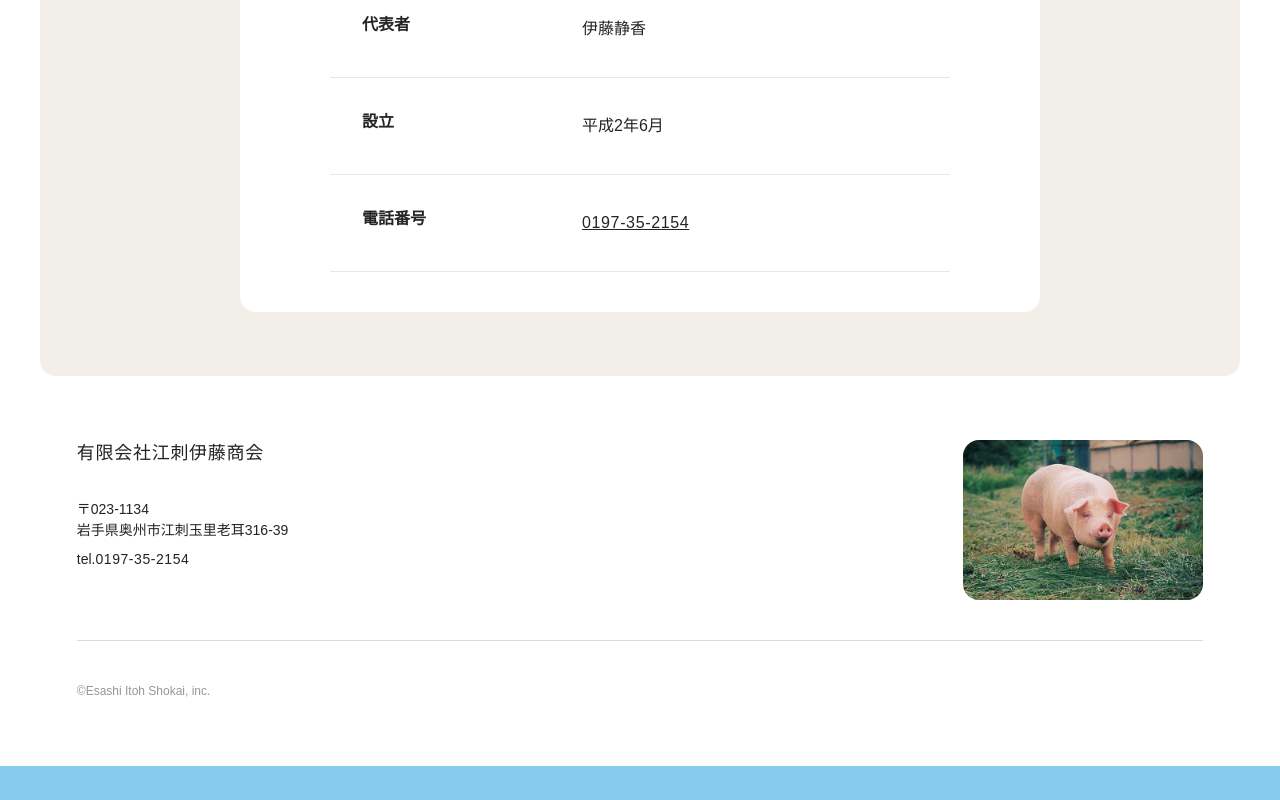
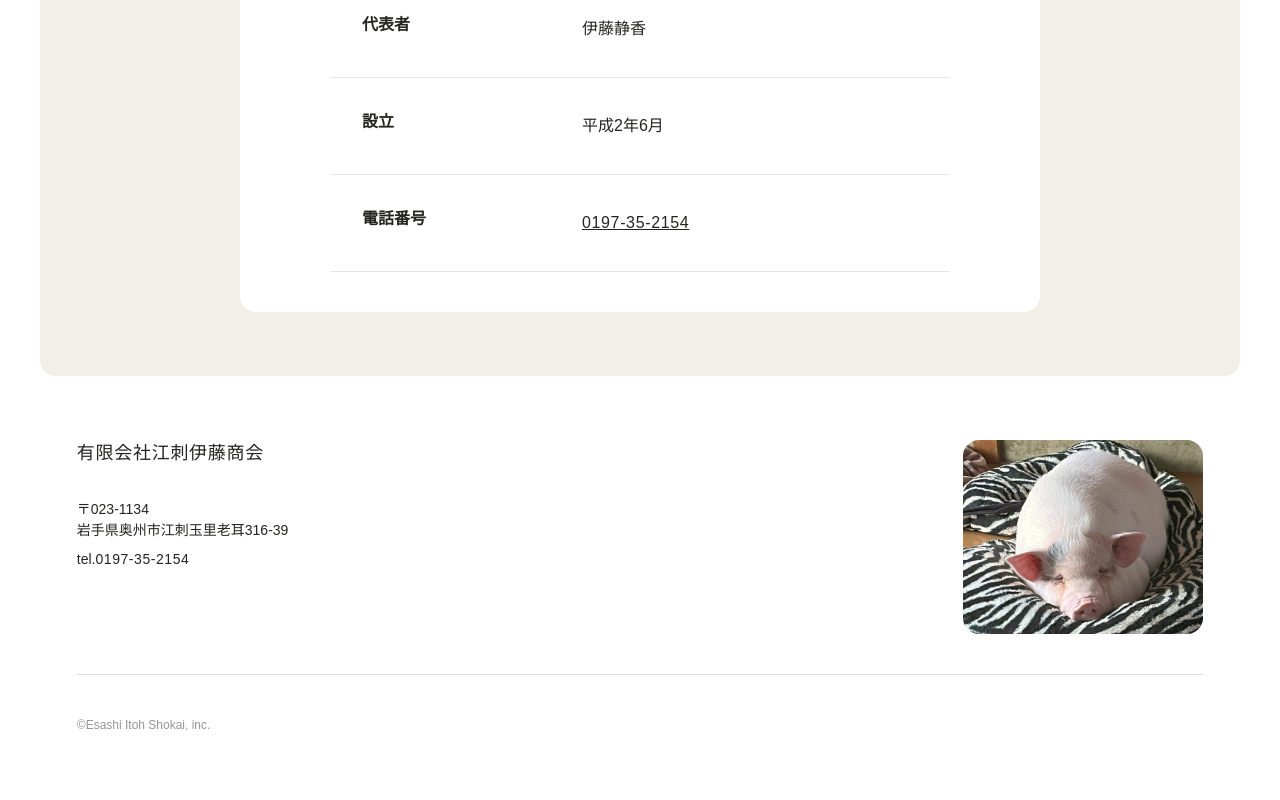
Before and after one commit to takeru-k/itoh, a plain HTML site: page index.html in a window 1280 px wide. Shown: the part 5937-6737 px from the top of the page. Before the commit the page ends 6703 px from the top, so only its background shows below. Drawn offline with nearby package versions, Linux system fonts and the light colour scheme.

Commit message:
画像変更

```diff
--- a/index.html
+++ b/index.html
@@ -473,7 +473,7 @@
             <!-- /.l-footer__text -->
 
             <div class="l-footer__image">
-              <img src="images/top/buta03.jpg" alt="" />
+              <img src="images/top/buu01.webp" alt="" />
             </div>
             <!-- /.l-footer__image -->
           </div>
```
Also changed, not shown: images/top/buta03.jpg (deleted), images/top/buu01.webp (added), images/top/feature01.svg (deleted), images/top/feature02.svg (deleted), images/top/feature03.svg (deleted), 2 other files.
